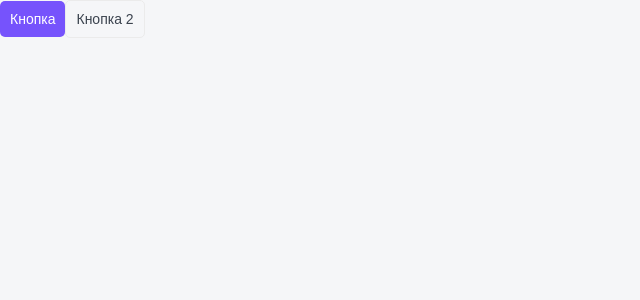
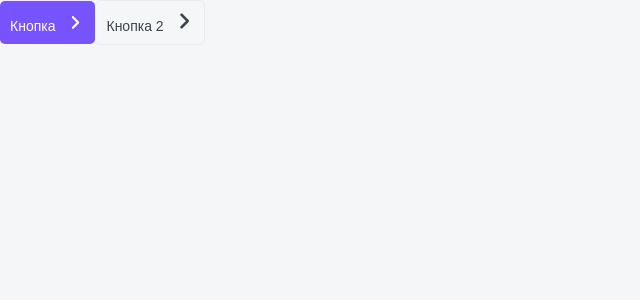
Before and after one commit to Createawish/owlTOP, a Next.js app: page / in a window 1280 px wide. Shown: the top 300 px of the page, without its empty margins (0-640 px from the left). Built offline with nearby package versions, Linux system fonts and the light colour scheme.

Commit message:
fix Button

```diff
--- a/components/Button/Button.module.css
+++ b/components/Button/Button.module.css
@@ -25,6 +25,22 @@
 }
 .ghost:hover{
     background: var(--primary);
-
+}
+.arrow{
+    display: inline-block;
+    margin-left: 10px;
 
 }
+.down{
+    transform: rotate(90deg);
+    transition: all 0.2s;
+}
+.right{
+
+}
+.primary svg,
+.ghost:hover svg{
+    padding-top: 3px;
+    fill: var(--white);
+    overflow: visible !important;
+}
--- a/components/Button/Button.tsx
+++ b/components/Button/Button.tsx
@@ -1,9 +1,11 @@
 import {ButtonProps} from "./ButtonProps";
 import styles from './Button.module.css';
+import ArrowIcon from './arrow.svg'
 import cn from 'classnames';
+import React, {ImgHTMLAttributes} from "react";
 
 
-export const Button = ({children, appearance}: ButtonProps):JSX.Element => {
+export const Button = ({children, appearance, arrow = 'none'}: ButtonProps):JSX.Element => {
     return (
             <button className={cn(styles.button,{
             [styles.primary]: appearance == 'primary',
@@ -11,6 +13,12 @@ export const Button = ({children, appearance}: ButtonProps):JSX.Element => {
             })
             }>
                 {children}
+                {arrow !=='none' && <span className={cn(styles.arrow,{
+                    [styles.right]:arrow == 'right',
+                    [styles.down]:arrow == 'down'
+                })}>
+                    <ArrowIcon/>
+                </span>}
             </button>
     )
 }
--- a/components/Button/ButtonProps.tsx
+++ b/components/Button/ButtonProps.tsx
@@ -1,7 +1,8 @@
 import styles from './Button.module.css';
-import {ReactNode} from "react";
+import {ButtonHTMLAttributes, DetailedHTMLProps, ReactNode} from "react";
 
-export interface ButtonProps {
+export interface ButtonProps extends DetailedHTMLProps<ButtonHTMLAttributes<HTMLButtonElement>,HTMLButtonElement>{
     children: ReactNode;
     appearance: 'primary' | 'ghost';
+    arrow?:'right'|'down'|'none';
 }
--- a/next.config.js
+++ b/next.config.js
@@ -1,7 +1,13 @@
-/** @type {import('next').NextConfig} */
-const nextConfig = {
-  reactStrictMode: true,
-  swcMinify: true,
-}
+module.exports = {
+    images: {
+        domains: ['courses-top.ru']
+    },
+    webpack(config) {
+        config.module.rules.push({
+            loader: '@svgr/webpack',
+            test: /\.svg$/,
+        });
 
-module.exports = nextConfig
+        return config;
+    },
+};
--- a/package.json
+++ b/package.json
@@ -15,6 +15,7 @@
     "react-dom": "18.2.0"
   },
   "devDependencies": {
+    "@svgr/webpack": "^6.3.1",
     "@types/classnames": "^2.3.1",
     "@types/node": "18.6.5",
     "@types/react": "18.0.17",
--- a/pages/index.tsx
+++ b/pages/index.tsx
@@ -4,8 +4,8 @@ import {Button} from "../components/Button/Button";
 const Home: NextPage = () => {
   return (
     <>
-        <Button appearance="primary">Кнопка</Button>
-        <Button appearance="ghost">Кнопка 2</Button>
+        <Button appearance="primary" arrow='right'>Кнопка</Button>
+        <Button appearance="ghost" arrow='right'>Кнопка 2</Button>
     </>
   )
 }
```
Also changed, not shown: tsconfig.json (+17 -4 lines), components/Button/arrow.svg (added), 1 other file (tests, documents, lock files or other folders).
